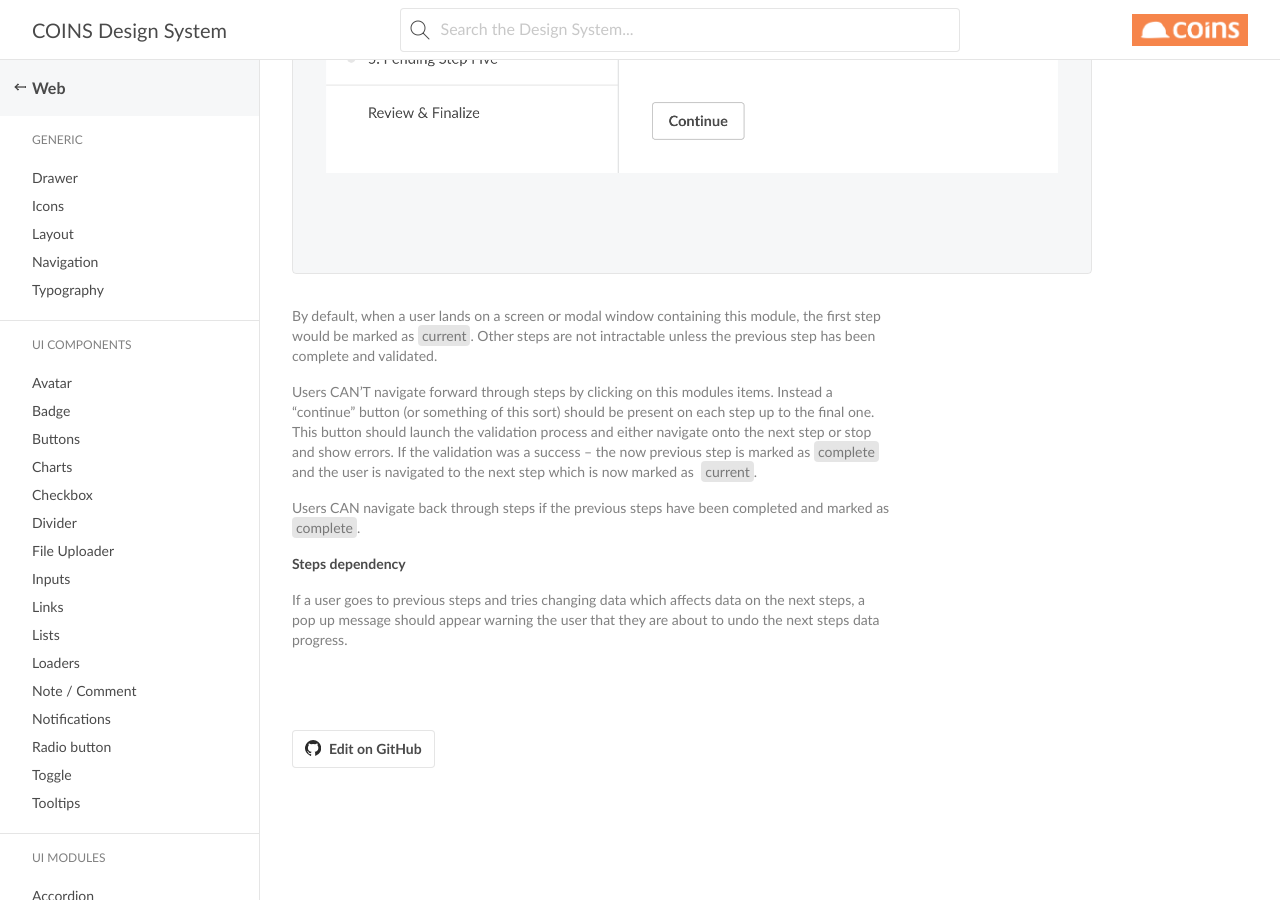
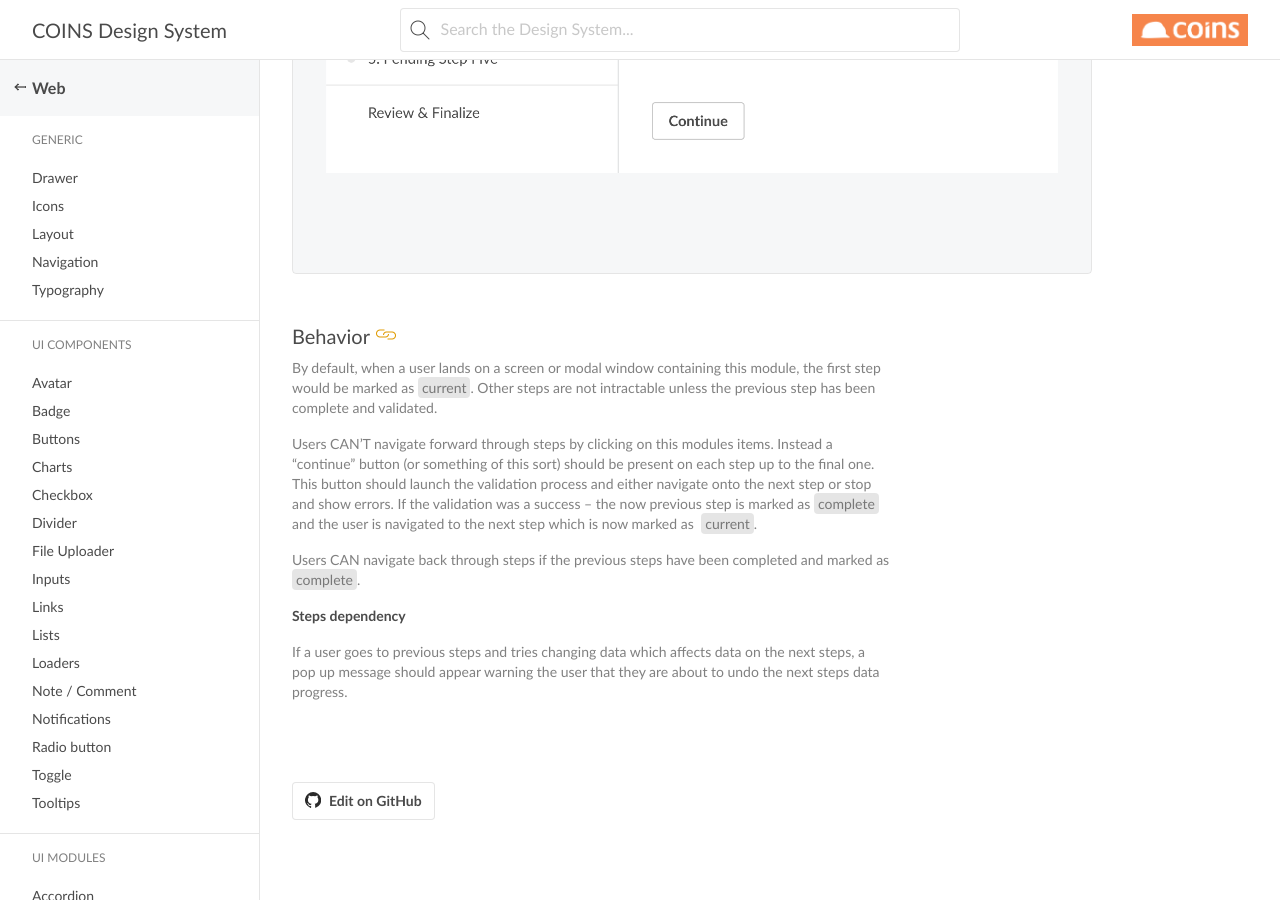
Before and after one commit to COINS-Naz/coins-design-system, a Jekyll site: the page built from _posts/web/ui-modules/2021-06-01-stepper.md, in a window 1280 px wide and 900 px high, scrolled down 1937 px. Built offline with Jekyll 4.4.1, drawn with Linux system fonts in a browser that asks for light colours; nearby versions of some CDN libraries; some web fonts are replaced.

Commit message:
smallfix

```diff
--- a/_posts/web/ui-modules/2021-06-01-stepper.md
+++ b/_posts/web/ui-modules/2021-06-01-stepper.md
@@ -46,6 +46,7 @@ The stepper can be placed either left or right side to the content depending on
 ### Example usage
 ![Coins Construction Cloud - Design System - UI Module - Wizard Stepper]({{site.baseurl}}/img/example-wizard-stepper.png)
 
+## Behavior
 By default, when a user lands on a screen or modal window containing this module, the first step would be marked as <span class="snip">current</span>. Other steps are not intractable unless the previous step has been complete and validated.
 
 Users CAN'T navigate forward through steps by clicking on this modules items. Instead a "continue" button (or something of this sort) should be present on each step up to the final one. This button should launch the validation process and either navigate onto the next step or stop and show errors. If the validation was a success – the now previous step is marked as <span class="snip">complete</span> and the user is navigated to the next step which is now marked as <span class="snip">current</span>.
```
